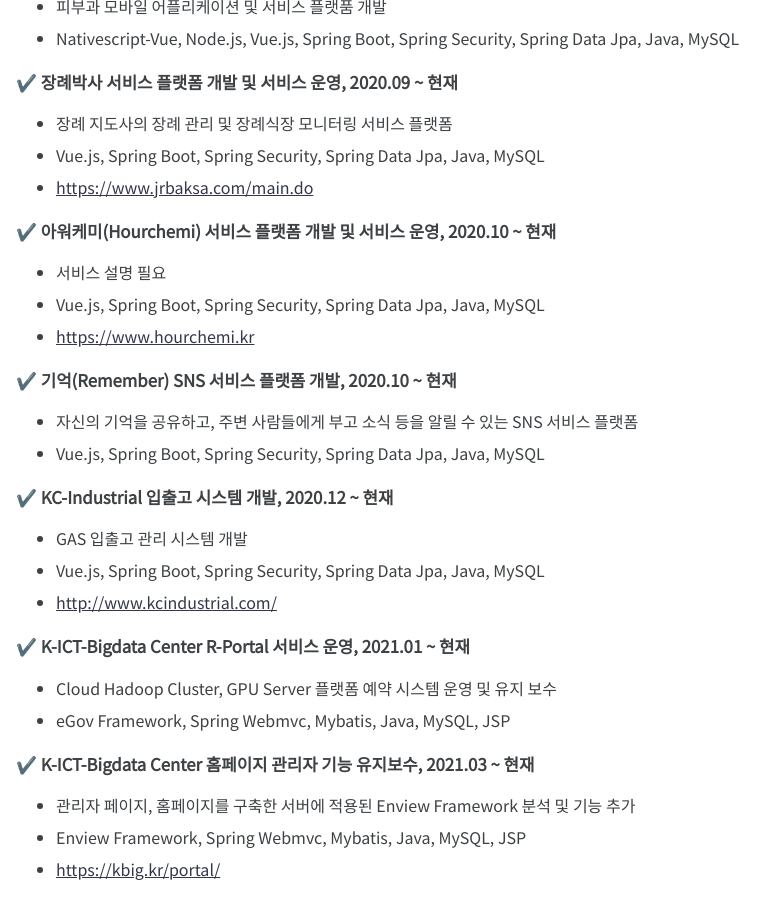
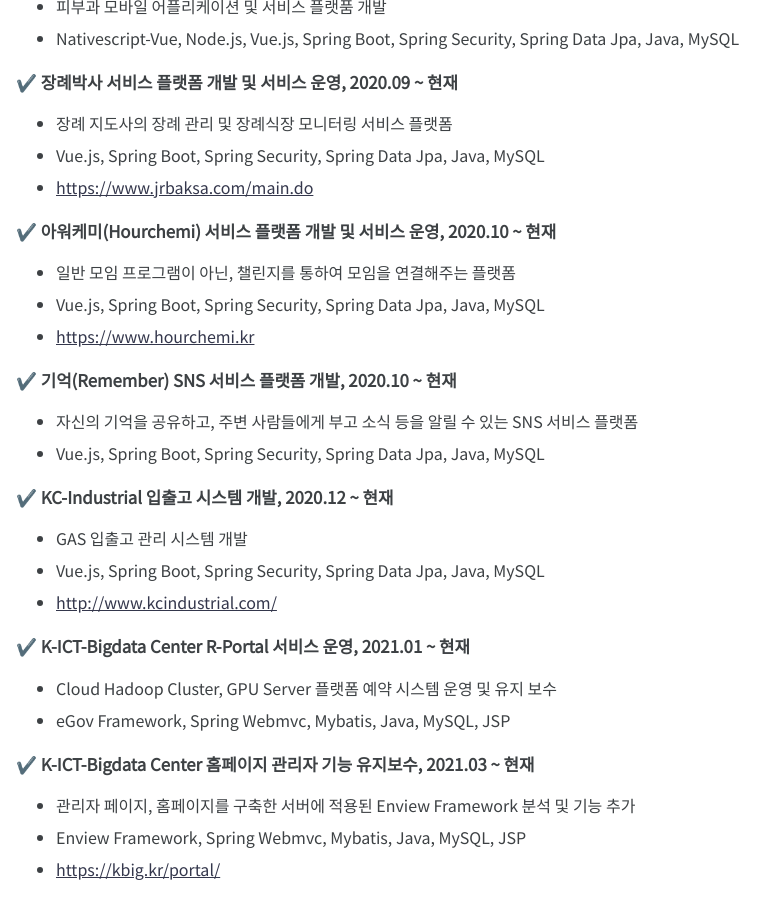
Before and after one commit to jblee-bong/bong.pos, a Jekyll site: the page built from _pages/about.md, in a window 1280 px wide and 900 px high, scrolled down 921 px. Shown: the whole window, without its empty margins (0-780 px from the left). Built offline with Jekyll 4.4.1, drawn with Linux system fonts in a browser that asks for light colours; nearby versions of some CDN libraries.

Commit message:
docs: 아워캐미 설명 추가

```diff
--- a/_pages/about.md
+++ b/_pages/about.md
@@ -36,7 +36,7 @@ entries_layout: grid
 - <https://www.jrbaksa.com/main.do>
 
 #### ✔️ 아워케미(Hourchemi) 서비스 플랫폼 개발 및 서비스 운영, 2020.10 ~ 현재
-- 서비스 설명 필요
+- 일반 모임 프로그램이 아닌, 챌린지를 통하여 모임을 연결해주는 플랫폼
 - Vue.js, Spring Boot, Spring Security, Spring Data Jpa, Java, MySQL
 - <https://www.hourchemi.kr>
 
```
